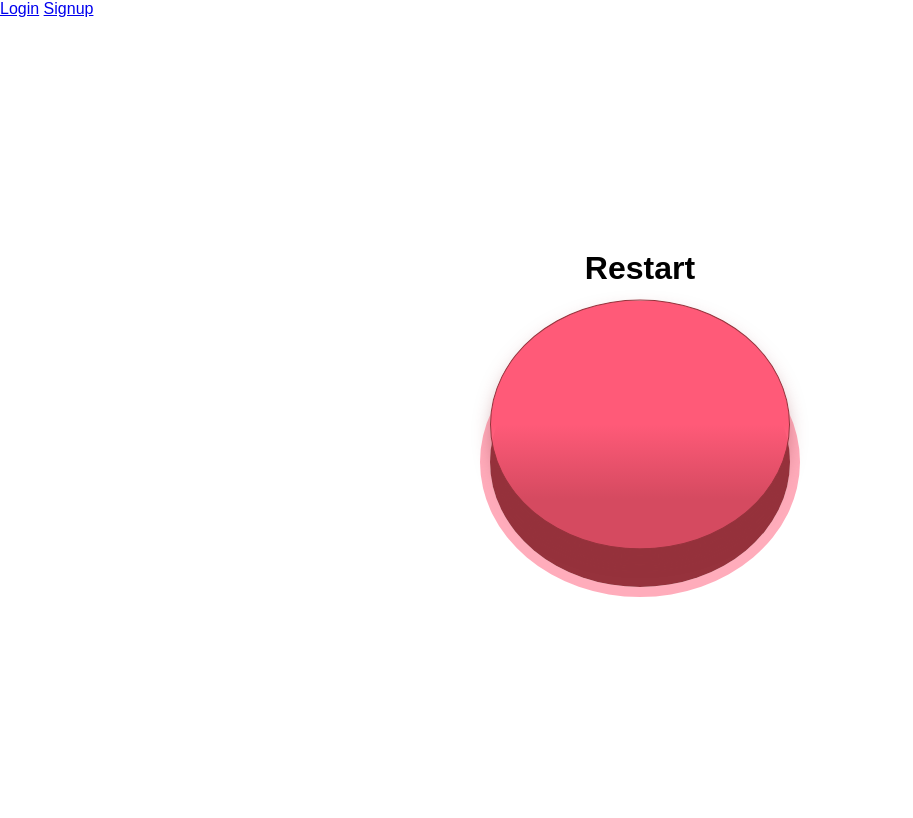
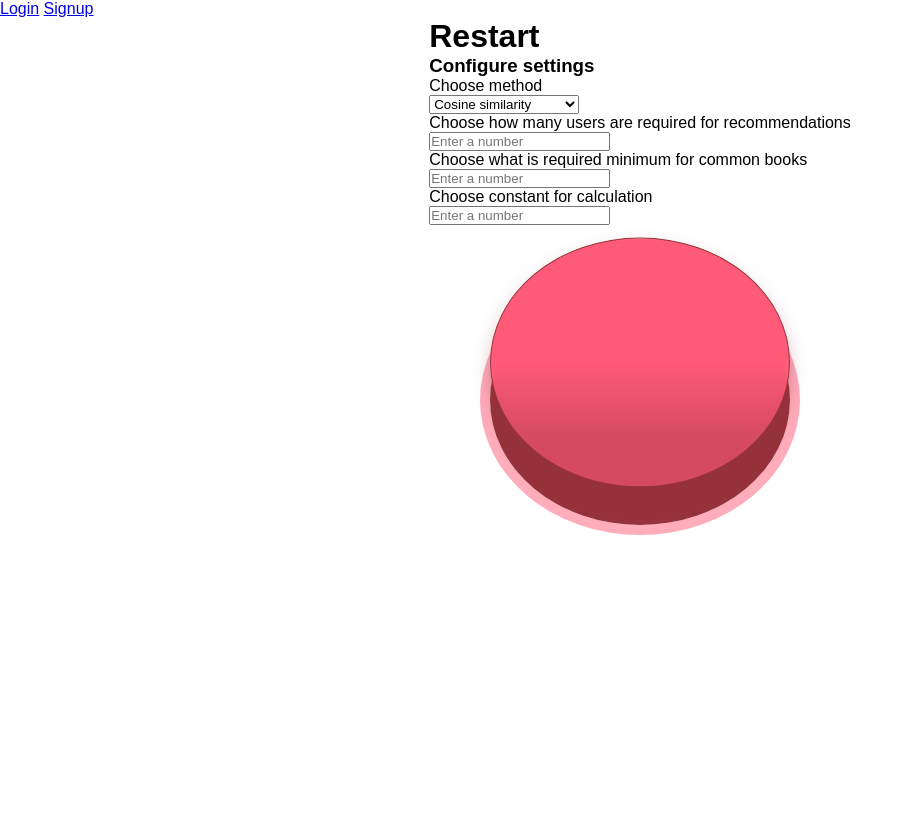
Before and after one commit to chumaana/collaborative-filtering, a Django app: page /adminProfile/ in a window 1280 px wide. Shown: the whole page, without its empty margins (0-913 px from the left). Run offline with Django 4.2, Linux system fonts and the light colour scheme.

Commit message:
feat: admin page

```diff
--- a/collaborative_filtering/filtering/forms.py
+++ b/collaborative_filtering/filtering/forms.py
@@ -29,3 +29,15 @@ class BookReviewForm(forms.Form):
 
 
 ReviewsFormSet = forms.formset_factory(BookReviewForm, extra=5)
+
+
+class MethodChoiceForm(forms.Form):
+    CHOICES = [
+        ('cosine', 'Cosine similarity'),
+        ('pearson', 'Pearson correlation'),
+        ('spearman', 'Spearman correlation'),
+    ]
+    select_field = forms.ChoiceField(choices=CHOICES, widget=forms.Select(attrs={'class': 'form-control'}))
+    input_books = forms.FloatField(widget=forms.NumberInput(attrs={'class': 'form-control', 'placeholder': 'Enter a number'}))
+    input_users = forms.FloatField(widget=forms.NumberInput(attrs={'class': 'form-control', 'placeholder': 'Enter a number'}))
+    input_calc_const = forms.FloatField(widget=forms.NumberInput(attrs={'class': 'form-control', 'placeholder': 'Enter a number'}))
--- a/collaborative_filtering/filtering/static/filtering/style.css
+++ b/collaborative_filtering/filtering/static/filtering/style.css
@@ -7,7 +7,7 @@
 
 .container {
   display: flex;
-  justify-content: center;
+  /* justify-content: space-between; */
   flex-direction: column;
   align-items: center;
   min-height: 100vh;
--- a/collaborative_filtering/filtering/templates/filtering/adminProfile.html
+++ b/collaborative_filtering/filtering/templates/filtering/adminProfile.html
@@ -1,13 +1,32 @@
 {%extends 'base.html'%}
 {%block title%}Admin Profile{%endblock title%}
 {%block content%}
-<div class="container">
-    <h1>Restart</h1>
-    <button class="restart">
+
+    <form method="post"  class="container">
+        <div>
+
+            <h1>Restart</h1>
+            {% csrf_token %}
+            <div>
+                <h3>Configure settings</h3>
+                <p>Choose method </p>
+                {{ form.select_field }}
+                <p>Choose how many users are required for recommendations </p>
+                {{ form.input_users }}
+                <p>Choose what is required minimum for common books </p>
+                {{ form.input_books }}
+                <p>Choose constant for calculation </p>
+                {{ form.input_calc_const }}
+
+            </div>
+        </div>
+
+
+    <button type="submit" class="restart">
         <span class="back"></span>
         <span class="front"></span>
     </button>
-</div>
+</form>
 
 
 {%endblock content%}
--- a/collaborative_filtering/filtering/views.py
+++ b/collaborative_filtering/filtering/views.py
@@ -3,7 +3,7 @@ from django.shortcuts import redirect, render
 from django.urls import reverse_lazy
 from django.views.generic import FormView
 from filtering import main
-from filtering.forms import BookReviewForm, LoginForm, RegisterForm, ReviewsFormSet
+from filtering.forms import BookReviewForm, LoginForm, RegisterForm, ReviewsFormSet,MethodChoiceForm
 from filtering.models import Book, User
 from filtering.users_books import books_manage
 
@@ -72,7 +72,20 @@ def rate_view(request):
 def admin_profile_view(request):
     template_name = "filtering/adminProfile.html"
 
-    return render(request, template_name)
+
+    if request.method == 'POST':
+        form = MethodChoiceForm(request.POST)
+        if form.is_valid():
+            selected_option = form.cleaned_data['select_field']
+            input_books = form.cleaned_data['input_books']
+            input_users = form.cleaned_data['input_users']
+            input_calc_const = form.cleaned_data['input_calc_const']
+            print(selected_option,input_books,input_users,input_calc_const)
+            return render(request, template_name, {'form': form})
+
+    else:
+        form = MethodChoiceForm()
+        return render(request, template_name, {'form': form})
 
 
 def recommendations_view(request):
```
